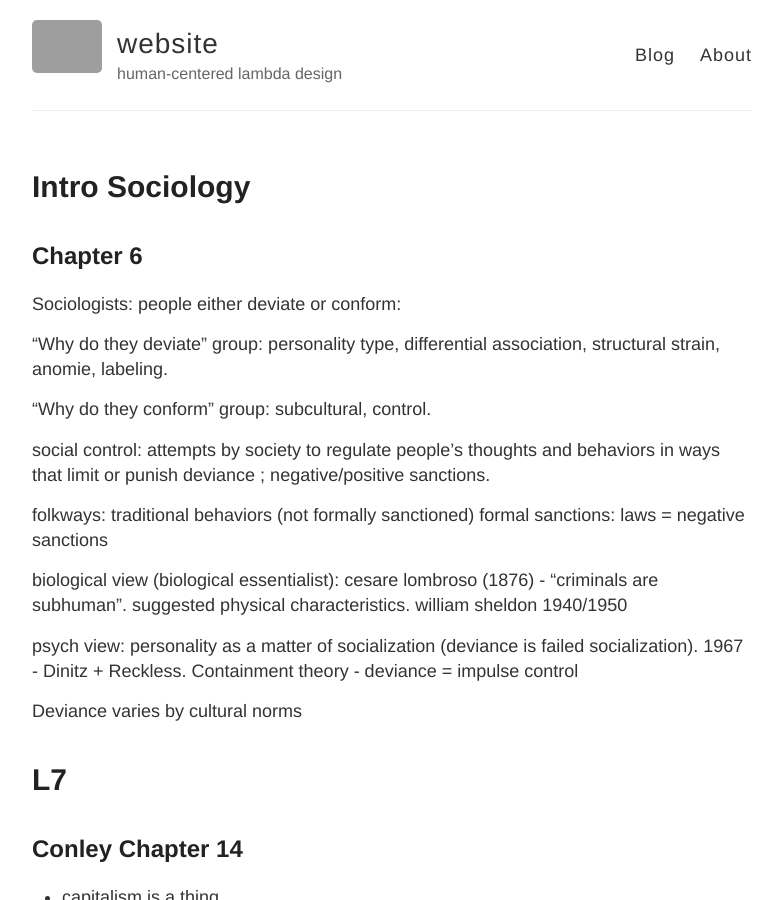
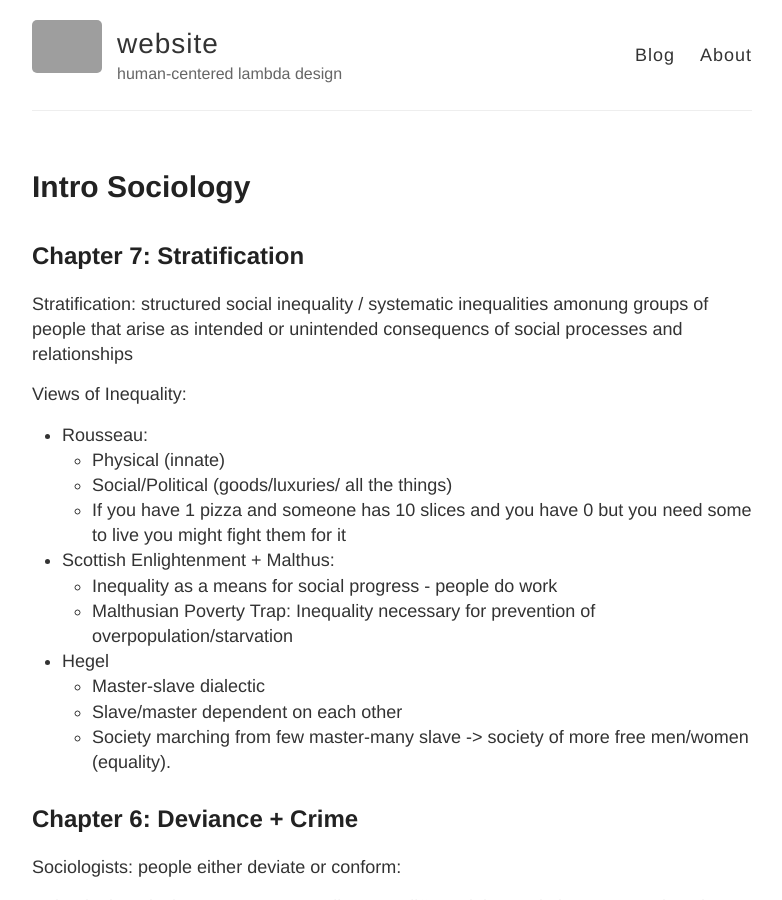
Before and after one commit to RONNCC/ronncc.github, a Jekyll site: the page built from _posts/2019-02-18-intro-sociology.md, in a window 1280 px wide and 900 px high. Shown: the whole window, without its empty margins (248-1030 px from the left). Built offline with Jekyll 4.4.1, drawn with Linux system fonts in a browser that asks for light colours; our own code applies the rules of GitHub Pages for plain Markdown files; comment, search, counter and statistics services are not loaded; grey boxes are pictures that could not be loaded.

Commit message:
Update 2019-02-18-intro-sociology.md

```diff
--- a/_posts/2019-02-18-intro-sociology.md
+++ b/_posts/2019-02-18-intro-sociology.md
@@ -3,7 +3,26 @@ published: true
 categories:
   - Class
 ---
-## Chapter 6
+## Chapter 7: Stratification
+
+Stratification: structured social inequality / systematic inequalities amonung groups of people that arise as intended or unintended consequencs of social processes and relationships
+
+Views of Inequality:
+- Rousseau:
+	- Physical (innate)
+    - Social/Political (goods/luxuries/ all the things)
+    - If you have 1 pizza and someone has 10 slices and you have 0 but you need some to live you might fight them for it
+- Scottish Enlightenment + Malthus:
+	- Inequality as a means for social progress - people do work
+    - Malthusian Poverty Trap: Inequality necessary for prevention of overpopulation/starvation
+- Hegel
+	- Master-slave dialectic
+    - Slave/master dependent on each other
+    - Society marching from few master-many slave -> society of more free men/women (equality).
+
+
+
+## Chapter 6: Deviance + Crime
 
 Sociologists: people either deviate or conform:
 
```
